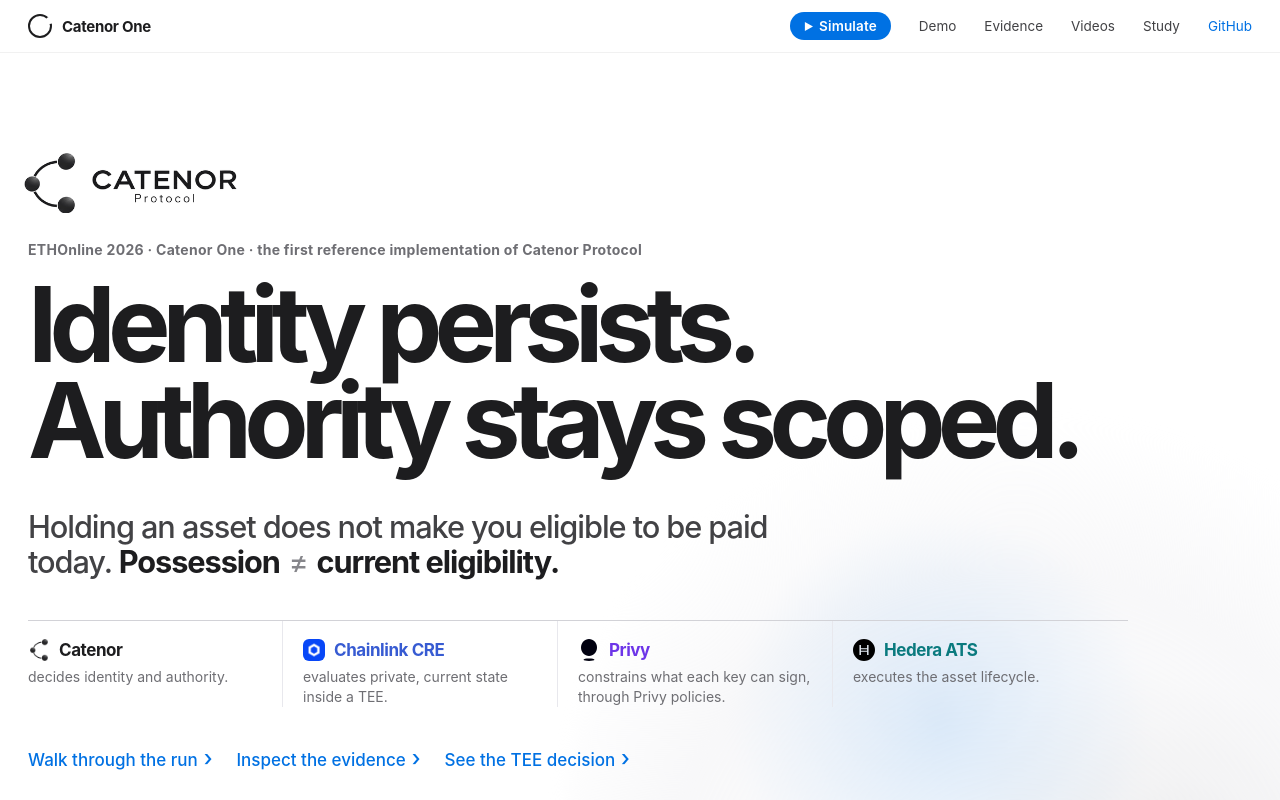
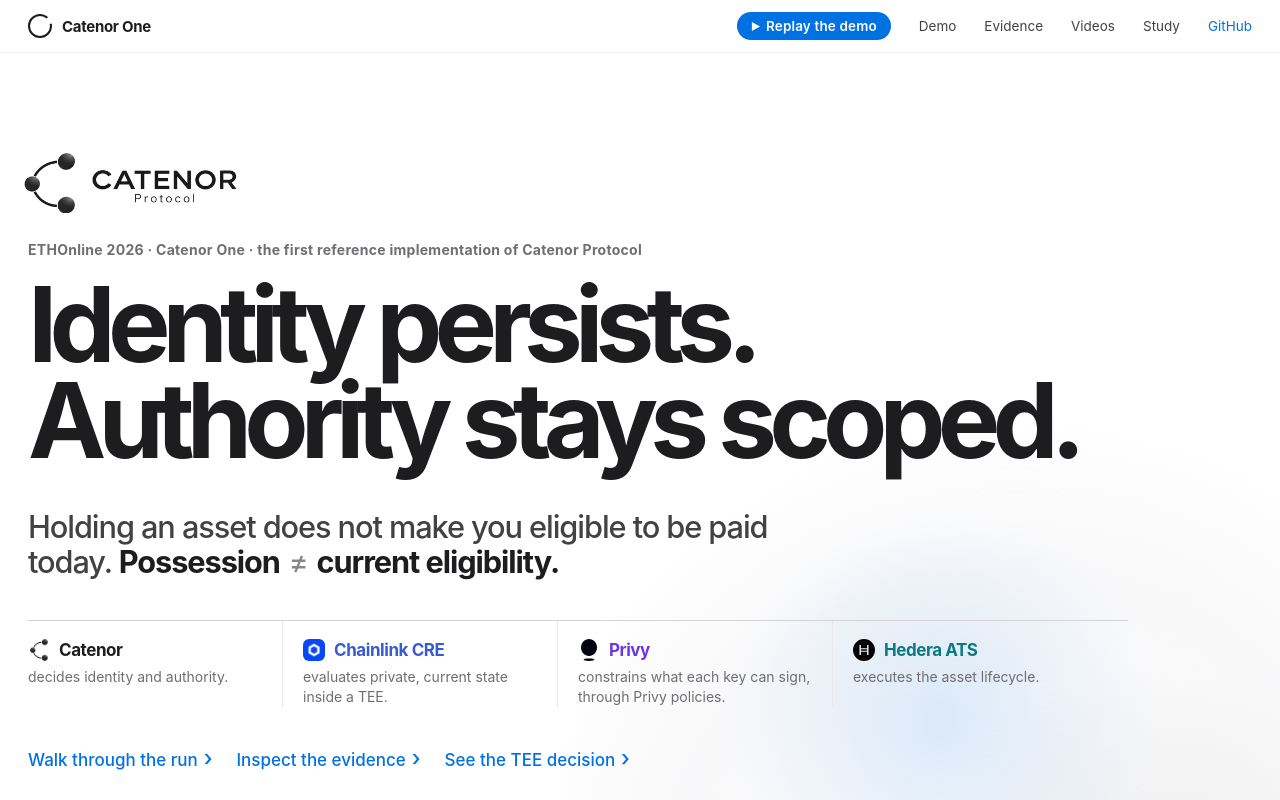
Before and after one commit to luizoamorim/catenor-one, a website: page apps/web/demo-site/history.html in a window 1280 px wide. Shown: the top 800 px of the page. Drawn offline with Linux system fonts and the light colour scheme.

Commit message:
feat(web): nav button reads 'Replay the demo'
Signed-off-by: Luiz Henrique de Oliveira Amorim <luiz.oamorim@gmail.com>

```diff
--- a/apps/web/demo-site/history.html
+++ b/apps/web/demo-site/history.html
@@ -42,6 +42,7 @@ code{overflow-wrap:anywhere}
 .mark{width:24px;height:24px;border-radius:50%;border:2px solid #1d1d1f;position:relative;flex:none}
 .mark:after{content:"";position:absolute;width:7px;height:7px;border-radius:50%;background:#fff;right:-3px;top:1px}
 @media(max-width:520px){.nav-links a:not(.sim):not(.gh){display:none}}
+@media(max-width:420px){.nav-links .gh{display:none}}
 .nav-links .sim{display:inline-flex;align-items:center;gap:6px;padding:6px 14px;border-radius:999px;background:var(--blue);color:#fff !important;font-weight:600;letter-spacing:.01em}.nav-links .sim:hover{background:#0077ed}.nav-links .sim svg{width:9px;height:9px}
 .nav-links{display:flex;gap:28px;color:#424245;font-size:13.5px;white-space:nowrap;align-items:center}
 .nav-links a:hover{color:#000}
@@ -451,7 +452,7 @@ h1{margin:0;max-width:1050px;font-size:clamp(52px,8.2vw,132px);line-height:.91;l
   <div class="nav-inner">
     <a class="brand" href="index.html" aria-label="Catenor One home" title="Catenor One home"><span class="mark" aria-hidden="true"></span><span>Catenor One</span></a>
     <div class="nav-links">
-      <a class="sim" href="console.html" title="Click through a replay of the recorded run — the results are real" aria-label="Simulate: replay the recorded demo run"><svg viewBox="0 0 10 10" aria-hidden="true"><path d="M1 0l9 5-9 5z" fill="currentColor"/></svg>Simulate</a>
+      <a class="sim" href="console.html" title="Click through a replay of the recorded run — the results are real" aria-label="Replay the demo: click through the recorded run"><svg viewBox="0 0 10 10" aria-hidden="true"><path d="M1 0l9 5-9 5z" fill="currentColor"/></svg>Replay the demo</a>
       <a class="opt" href="#flow">Demo</a>
       <a href="#evidence">Evidence</a>
       <a class="opt" href="index.html#videos">Videos</a>
```
Also changed, not shown: apps/web/demo-site/index.html (+2 -1 lines).
